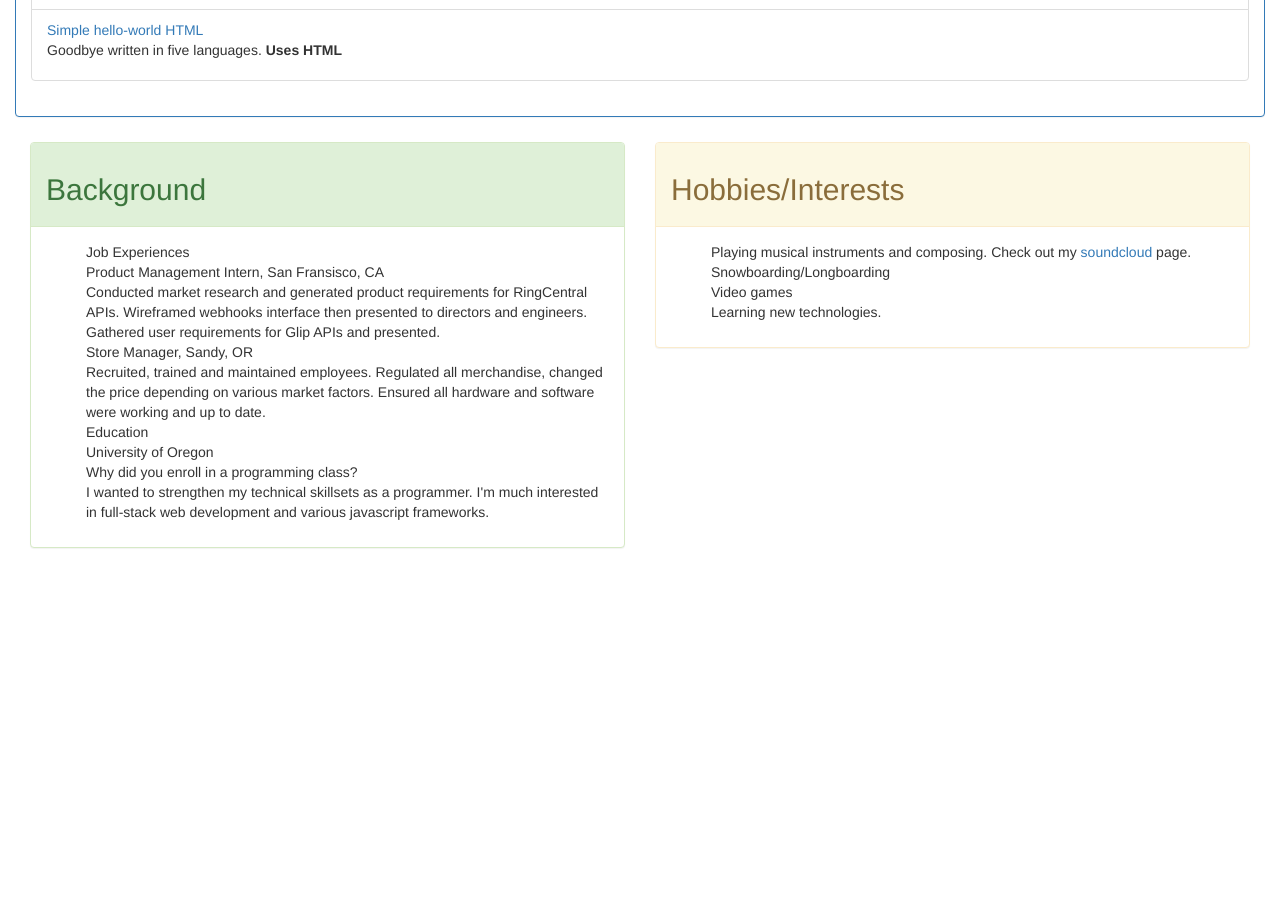
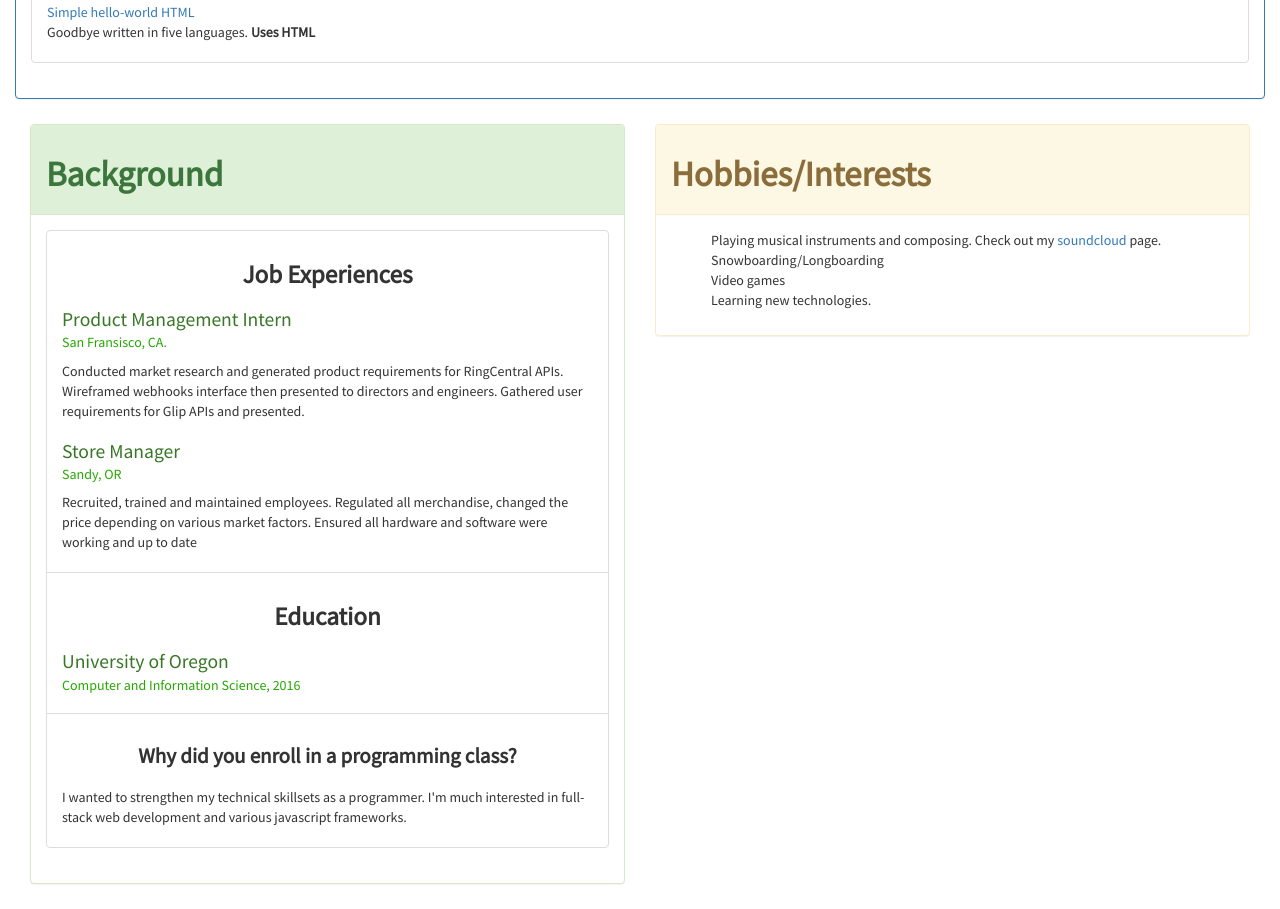
Before and after one commit to doomcatLee/myPortfolio, a plain HTML site: page index.html in a window 1280 px wide. Shown: the part 1098-2007 px from the top of the page. Before the commit the page ends 1671 px from the top, so only its background shows below. Drawn offline with Linux system fonts and the light colour scheme; a web font is replaced by a local one.

Commit message:
add bunch of styles

```diff
--- a/css/styles.css
+++ b/css/styles.css
@@ -1,3 +1,7 @@
+body{
+  font-family: 'Source Sans Pro', serif;
+}
+
 .img-thumbnail{
   display: inline-block;
   max-width: 100%;
@@ -16,7 +20,37 @@
   padding: 10px 20px;
 }
 
+.jumbotron h1{
+  font-family: 'Source Sans Pro', cursive;
+}
 
+h1.background{
+  font-size: 1.8em;
+  font-weight: 600;
+  text-align: center;
+
+}
+
+h2.background{
+  font-size: 1.4em;
+  color: #387727;
+}
+
+h3.background{
+  font-size: 1em;
+  color: #25a801;
+  margin-top: -5px;
+}
+
+.panel-heading h2{
+  font-size: 2.5em;
+  font-weight: 600;
+}
+
+.background#enroll{
+  font-size: 1.5em;
+  margin-bottom: 20px;
+}
 li{
   list-style: none;
 }
--- a/index.html
+++ b/index.html
@@ -1,6 +1,7 @@
 <!DOCTYPE html>
 <html>
   <head>
+    <link href="https://fonts.googleapis.com/css?family=Abril+Fatface|Volkhov|Droid+Sans|Source+Sans+Pro" rel="stylesheet">
     <link href="css/bootstrap.min.css" rel="stylesheet" type="text/css">
     <link href="css/styles.css" rel="stylesheet" type="text/css">
     <title>Alex Lee's Portfolio</title>
@@ -13,7 +14,7 @@
       <div class="col-md-9">
         <div class="jumbotron">
           <h1>Alex Lee</h1>
-          <h3>About me</h3>
+          <h2>About me</h2>
           <p class="lead">An individual who wants to be part of Portland's information technology community. I was raised in South Korea and immigrated to Oregon in 2006. It wasn't until middle of college that I wanted to do programming. Since then, challeneges that I've struggled and overcome have strengthened my problem solving skills. In my spare time, I enjoy attending tech conferences and local hackathons. </p>
         </div>
       </div>
@@ -46,16 +47,27 @@
             <h2>Background</h2>
           </div>
           <div class="panel-body">
-            <ul>
-              <li class="main-head">Job Experiences</li>
-              <li class="sub-head">Product Management Intern, San Fransisco, CA</li>
-              <li class="description">Conducted market research and generated product requirements for RingCentral APIs. Wireframed webhooks interface then presented to directors and engineers.  Gathered user requirements for Glip APIs and presented.</li>
-              <li class="sub-head">Store Manager, Sandy, OR</li>
-              <li class="description">Recruited, trained and maintained employees. Regulated all merchandise, changed the price depending on various market factors. Ensured all hardware and software were working and up to date. </li>
-              <li class="main-head">Education</li>
-              <li class= "sub-head">University of Oregon</li>
-              <li class="main-head">Why did you enroll in a programming class?</li>
-              <li class="description">I wanted to strengthen my technical skillsets as a programmer. I'm much interested in full-stack web development and various javascript frameworks. </li>
+            <ul class="list-group">
+              <li class="list-group-item">
+                <h1 class="background">Job Experiences</h1>
+                <h2 class="background">Product Management Intern</h2>
+                <h3 class="background">San Fransisco, CA.</h3>
+                <p>Conducted market research and generated product requirements for RingCentral APIs. Wireframed webhooks interface then presented to directors and engineers.  Gathered user requirements for Glip APIs and presented.
+                </p>
+                <h2 class="background">Store Manager</h2>
+                <h3 class="background">Sandy, OR</h3>
+                <p> Recruited, trained and maintained employees. Regulated all merchandise, changed the price depending on various market factors. Ensured all hardware and software were working and up to date
+                </p>
+               </li>
+              <li class="list-group-item">
+                <h1 class="background">Education</h1>
+                <h2 class="background">University of Oregon</h2>
+                <h3 class="background">Computer and Information Science, 2016</h3>
+              </li>
+              <li class="list-group-item">
+                <h1 class="background" id="enroll">Why did you enroll in a programming class? </h1>
+                <p> I wanted to strengthen my technical skillsets as a programmer. I'm much interested in full-stack web development and various javascript frameworks.</p>
+              </li>
             </ul>
           </div>
         </div>
```
